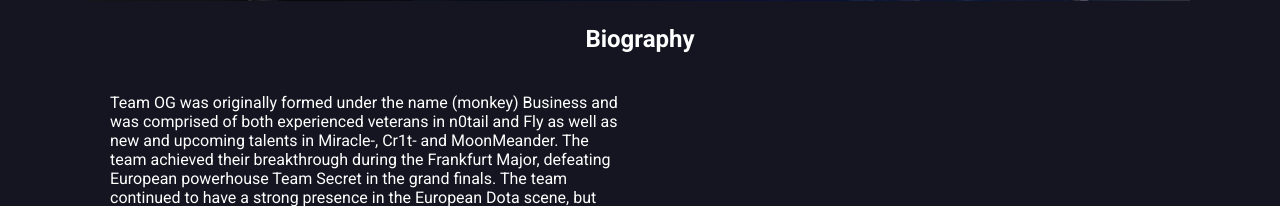
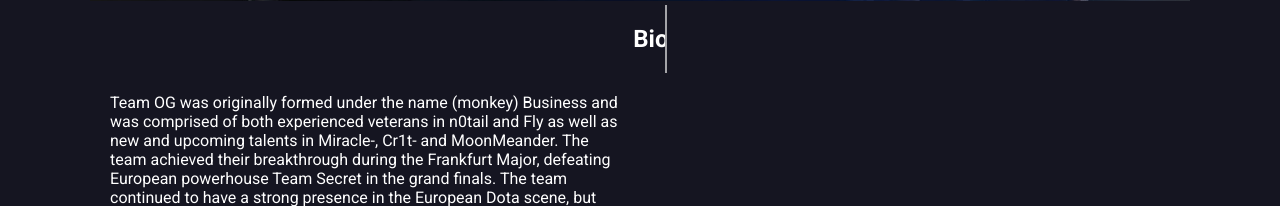
Before and after one commit to Filiczini/webUI-group-softserve, a web app: file WEBUI Club/sprint2/task2/index.html in a window 1280 px wide. Shown: the part 708-914 px from the top of the page. Run offline with its HTML, style and script files only (its server is not run), Linux system fonts and the light colour scheme.

Commit message:
add animation to h1 to main page

```diff
--- a/WEBUI Club/sprint2/task2/fans.html
+++ b/WEBUI Club/sprint2/task2/fans.html
@@ -47,7 +47,7 @@
     <main>
         <section>
             <div class="appeal-container container flex-col">
-                <h1 class="gap-20 dsongentom desetungavon">Fans Appeal</h1>
+                <h1 class="gap-20 text-animation">Fans Appeal</h1>
                 <article class="fans-appeal">
                     <p>Lorem ipsum dolor sit amet consectetur adipisicing elit. Inventore tenetur placeat est culpa
                         labore consectetur consequuntur voluptatum iure laudantium nam quisquam sit, delectus, beatae
--- a/WEBUI Club/sprint2/task2/index.html
+++ b/WEBUI Club/sprint2/task2/index.html
@@ -57,7 +57,7 @@
 
         <article class="bio">
             <div class="container flex-col">
-                <h1 class="gap-20">Biography</h1>
+                <h1 class="gap-20 text-animation">Biography</h1>
                 <div class="biography flex-row">
                     <div class="info gap-20">
                         <p>
@@ -111,7 +111,7 @@
 
         <article class="last-win">
             <div class="container flex-col">
-                <h1 class="gap-20">Last Championship Win</h1>
+                <h1 class="gap-20 ">Last Championship Win</h1>
                 <div class="last-win-content flex-row">
                     <div class="last-win-img">
                         <img src="img/the-last-win.png" alt="The International 2019 win">
--- a/WEBUI Club/sprint2/task2/styles/style.css
+++ b/WEBUI Club/sprint2/task2/styles/style.css
@@ -53,17 +53,15 @@
 
 /* Common styles animated text */
 
-.dsongentom {
+.text-animation {
   position: relative;
   border-right: 2px solid rgba(255, 255, 255, 0.75);
   white-space: nowrap;
   overflow: hidden;
-}
-
-.desetungavon {
   animation: typewriter 5s steps(44) infinite both,
     blinkTextCursor 500ms steps(44) infinite normal;
 }
+
 @keyframes typewriter {
   from {
     width: 0;
@@ -72,6 +70,7 @@
     width: 7em;
   }
 }
+
 @keyframes blinkTextCursor {
   from {
     border-right-color: rgba(255, 255, 255, 0.75);
```
